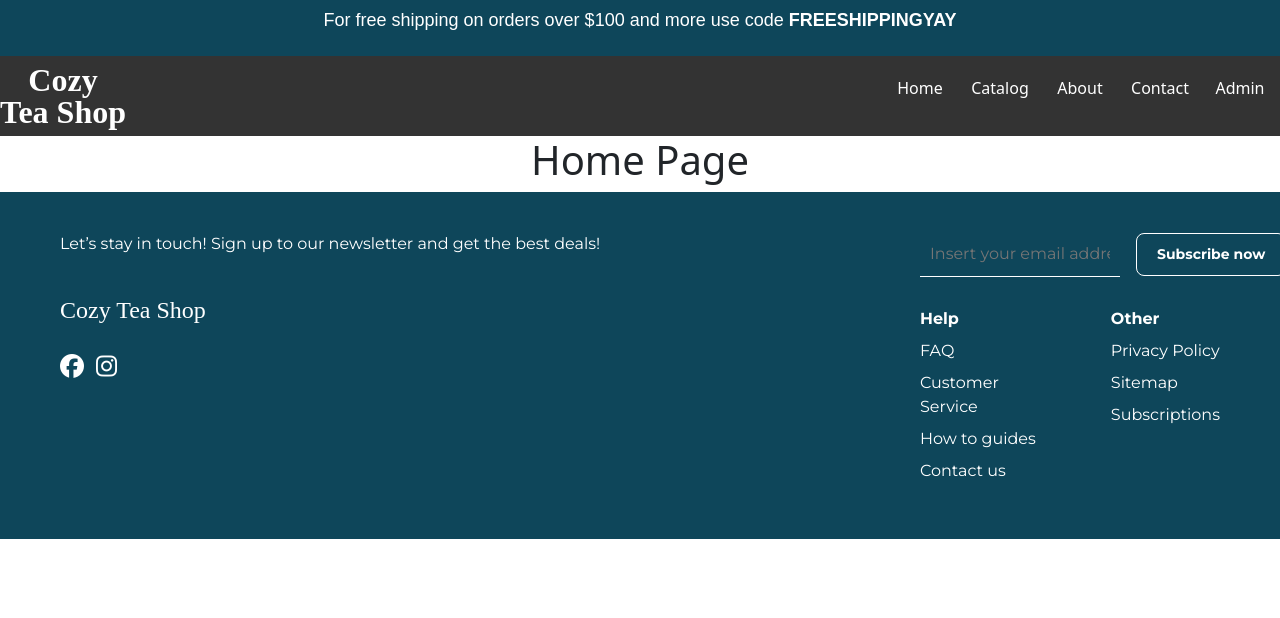
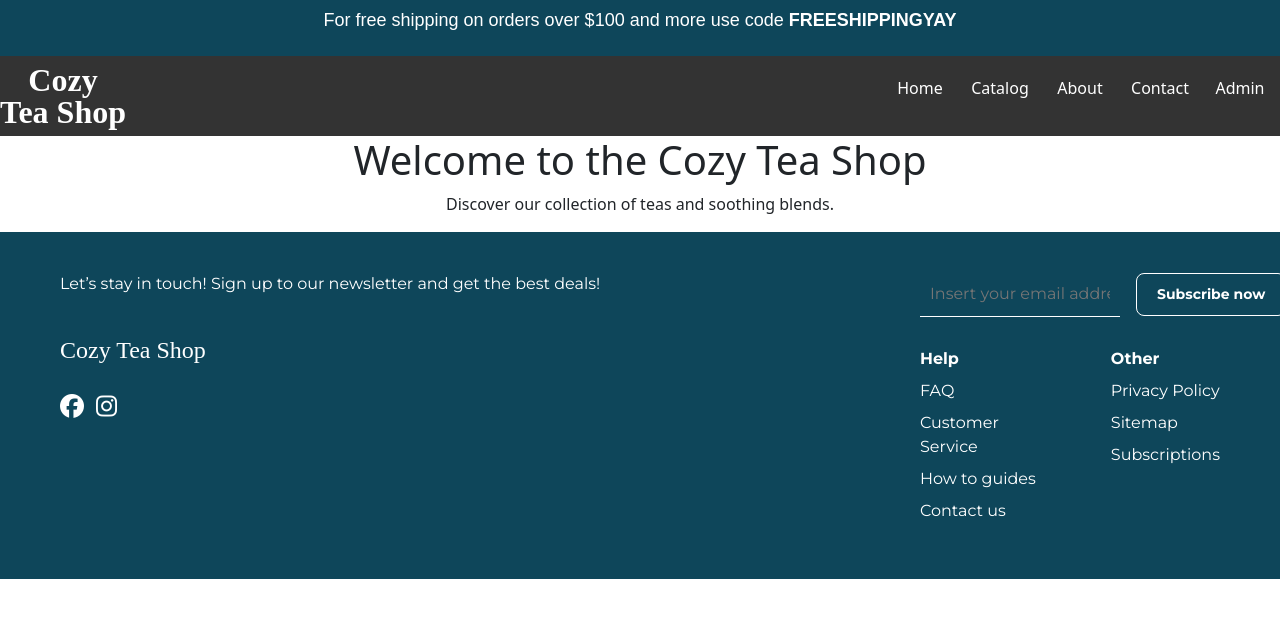
Before and after one commit to qoryhanisagal/OnlineStore, a React (Vite) app in the folder cozy_tea_shop/: page / in a window 1280 px wide. Shown: the top 618 px of the page. Built offline with nearby package versions, Linux system fonts and the light colour scheme; a web font is replaced by a local one.

Commit message:
Create Home page component for Cozy Tea Shop landing view

```diff
--- a/cozy_tea_shop/src/pages/Home/Home.jsx
+++ b/cozy_tea_shop/src/pages/Home/Home.jsx
@@ -3,7 +3,8 @@ import './Home.css';
 function Home() {
   return (
     <div className="home-page">
-      <h1>Home Page</h1>
+      <h1>Welcome to the Cozy Tea Shop</h1>
+      <p>Discover our collection of teas and soothing blends.</p>
     </div>
   );
 }
```
